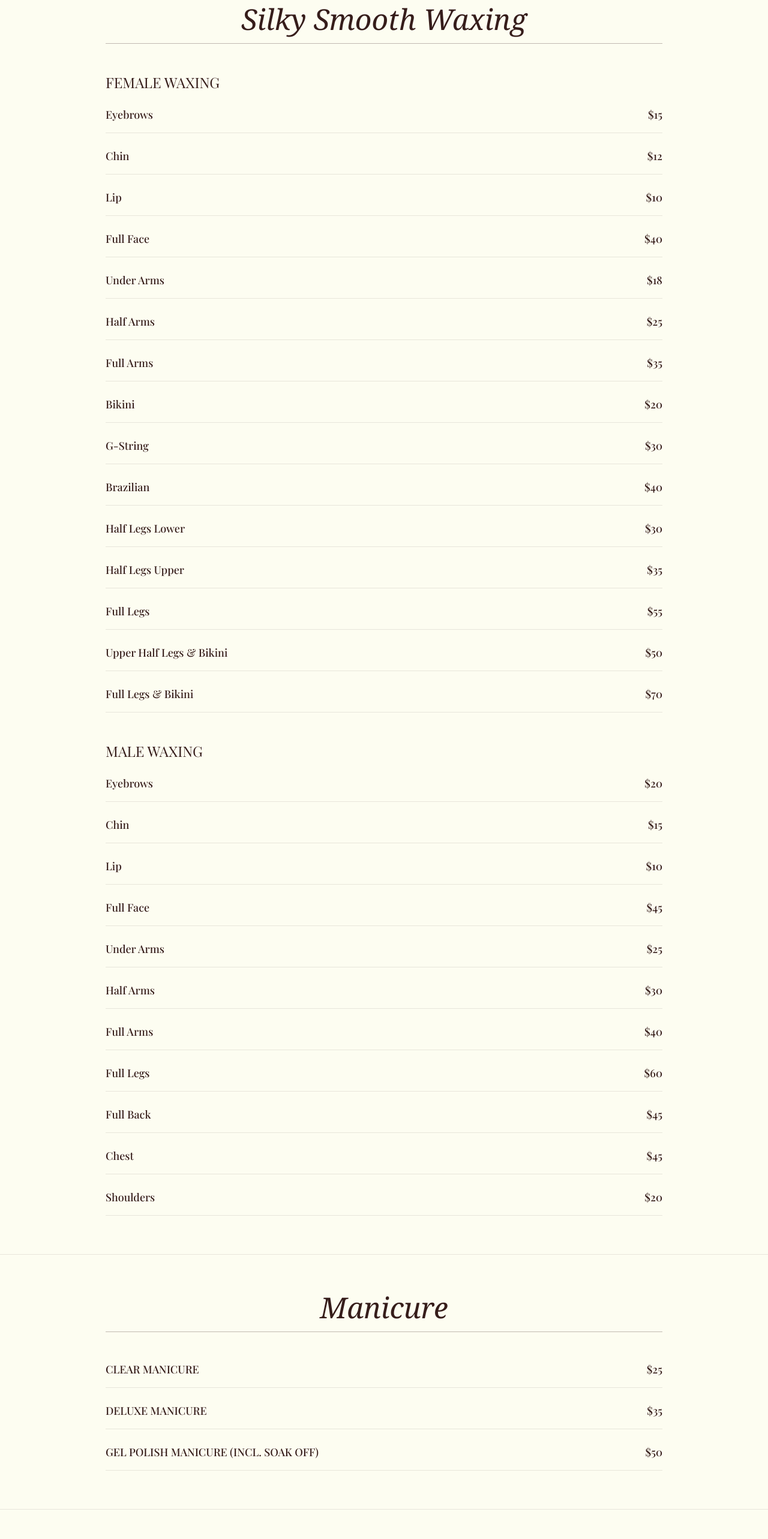
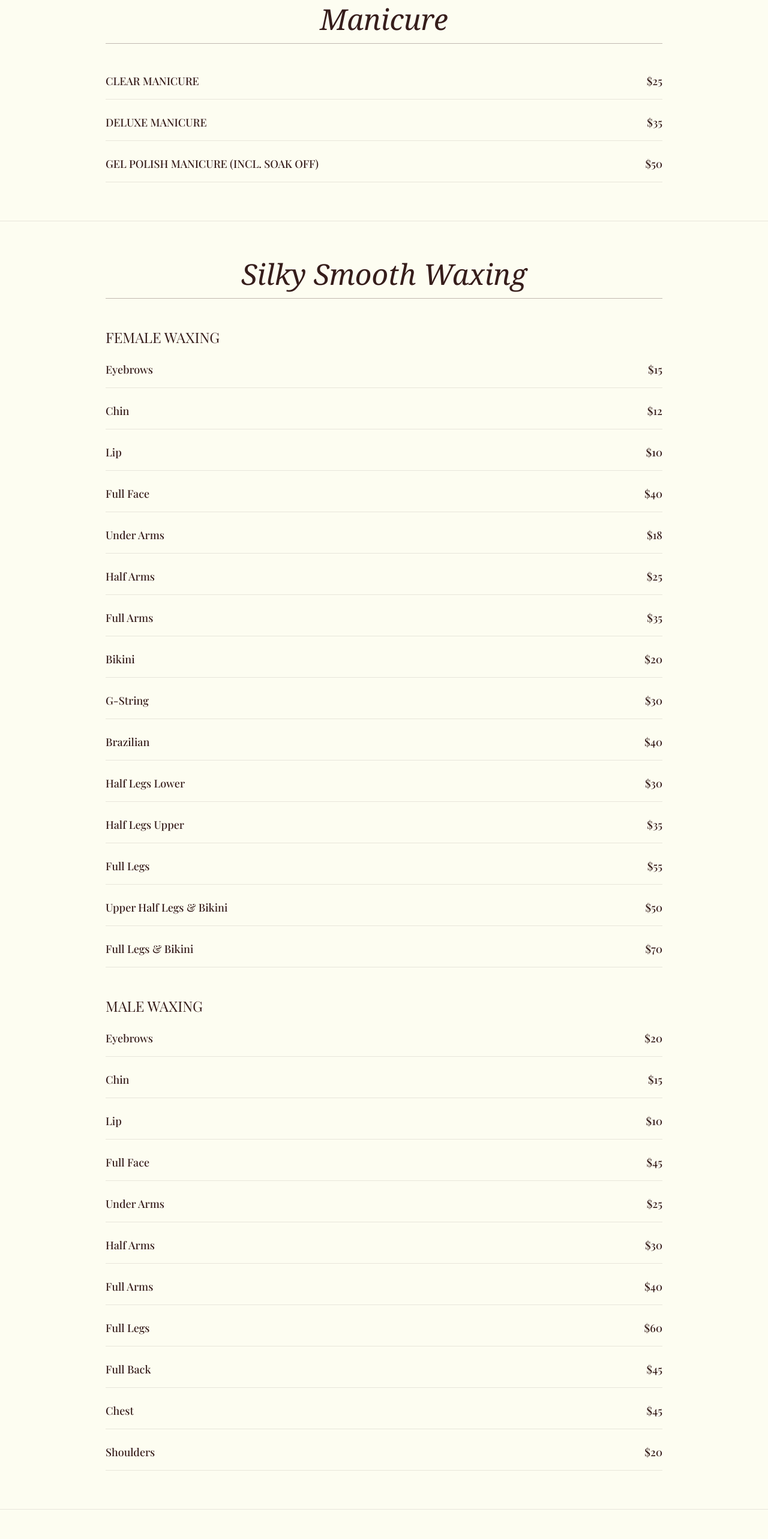
Before and after one commit to yrmusicsomt/goddess_of_nails_and_beauty, a React (Vite) app: page /price-list in a window 1280 px wide. Shown: the part 180-2746 px from the top of the page at 60% size. Built offline with nearby package versions, Linux system fonts and the light colour scheme.

Commit message:
update booking links to redirect to Instagram profile

```diff
--- a/src/components/layout/Header.tsx
+++ b/src/components/layout/Header.tsx
@@ -7,7 +7,7 @@ const Header = () => {
   const location = useLocation();
 
   const handleBooking = () => {
-    window.open('https://www.fresha.com/lvp/goddess-of-nails-beauty-lonsdale-street-melbourne-JQlWq4', '_blank');
+    window.open('https://www.instagram.com/goddessofnailsandbeauty/', '_blank');
   };
 
   const isActive = (path: string) => location.pathname === path;
--- a/src/pages/Contact.tsx
+++ b/src/pages/Contact.tsx
@@ -143,7 +143,7 @@ const Contact = () => {
           <motion.div className="text-center mt-12" {...fadeInUp}>
             <p className="text-charcoal/60 mb-4">Ready to book your appointment?</p>
             <button
-              onClick={() => window.open('https://www.fresha.com/lvp/goddess-of-nails-beauty-lonsdale-street-melbourne-JQlWq4', '_blank')}
+              onClick={() => window.open('https://www.instagram.com/goddessofnailsandbeauty/', '_blank')}
               className="px-12 py-4 bg-charcoal text-cream rounded-full hover:bg-brown transition-all duration-300 hover:shadow-lg transform hover:-translate-y-0.5 text-lg font-light tracking-wider uppercase"
             >
               BOOK NOW
--- a/src/pages/Gallery.tsx
+++ b/src/pages/Gallery.tsx
@@ -197,7 +197,7 @@ const Gallery = () => {
               Book your appointment today and experience our premium nail services
             </p>
             <button
-              onClick={() => window.open('https://www.fresha.com/lvp/goddess-of-nails-beauty-lonsdale-street-melbourne-JQlWq4', '_blank')}
+              onClick={() => window.open('https://www.instagram.com/goddessofnailsandbeauty/', '_blank')}
               className="px-12 py-4 bg-charcoal text-cream rounded-full hover:bg-brown transition-all duration-300 hover:shadow-lg transform hover:-translate-y-0.5 text-lg font-light tracking-wider uppercase"
             >
               BOOK NOW
--- a/src/pages/Home.tsx
+++ b/src/pages/Home.tsx
@@ -96,7 +96,7 @@ const Home = () => {
                 </div>
 
                 <button
-                  onClick={() => window.open('https://www.fresha.com/a/studio-april-melbourne-68-mollison-street-pm249xrk/booking', '_blank')}
+                  onClick={() => window.open('https://www.instagram.com/goddessofnailsandbeauty/', '_blank')}
                   className="mt-2 px-8 md:px-10 py-3 md:py-4 bg-brown text-cream rounded-full hover:bg-brown/90 transition-all duration-300 hover:shadow-lg transform hover:-translate-y-0.5 text-sm md:text-base font-normal"
                 >
                   Shop Now
@@ -538,7 +538,7 @@ const Home = () => {
 
               {/* Explore Button */}
               <button
-                onClick={() => window.open('https://www.fresha.com/a/studio-april-melbourne-68-mollison-street-pm249xrk/booking', '_blank')}
+                onClick={() => window.open('https://www.instagram.com/goddessofnailsandbeauty/', '_blank')}
                 className="px-6 md:px-8 py-2.5 md:py-3 bg-brown text-cream rounded-full hover:bg-brown/90 transition-all duration-300 hover:shadow-lg transform hover:-translate-y-0.5 text-sm md:text-base"
               >
                 EXPLORE
--- a/src/pages/NailServiceOptions.tsx
+++ b/src/pages/NailServiceOptions.tsx
@@ -10,7 +10,7 @@ const fadeInUp = {
 
 const NailServiceOptions = () => {
   const handleBooking = () => {
-    window.open('https://www.fresha.com/lvp/goddess-of-nails-beauty-lonsdale-street-melbourne-JQlWq4', '_blank');
+    window.open('https://www.instagram.com/goddessofnailsandbeauty/', '_blank');
   };
 
   const services = [
--- a/src/pages/PriceList.tsx
+++ b/src/pages/PriceList.tsx
@@ -9,16 +9,41 @@ const fadeInUp = {
 
 const PriceList = () => {
   const handleBooking = () => {
-    window.open('https://www.fresha.com/lvp/goddess-of-nails-beauty-lonsdale-street-melbourne-JQlWq4', '_blank');
+    window.open('https://www.instagram.com/goddessofnailsandbeauty/', '_blank');
   };
 
   return (
     <div className="pt-16 md:pt-20 bg-cream">
-      {/* Waxing Section */}
+      {/* Manicure Section */}
       <section className="py-12 md:py-16">
         <div className="max-w-5xl mx-auto px-6 lg:px-12">
           <motion.div className="text-center mb-12" {...fadeInUp}>
             <h1 className="text-2xl md:text-3xl font-light tracking-widest mb-2">GODDESS OF NAILS AND BEAUTY</h1>
+            <h2 className="text-4xl md:text-5xl font-light italic mb-4" style={{ fontFamily: 'Georgia, serif' }}>
+              Manicure
+            </h2>
+            <div className="w-full h-px bg-charcoal/30 mb-8"></div>
+          </motion.div>
+
+          <motion.div className="space-y-6" {...fadeInUp}>
+            {[
+              { name: 'Clear Manicure', price: 25 },
+              { name: 'Deluxe Manicure', price: 35 },
+              { name: 'Gel Polish Manicure (incl. soak off)', price: 50 },
+            ].map((service, index) => (
+              <div key={index} className="flex justify-between items-center border-b border-charcoal/10 pb-4">
+                <h4 className="text-base md:text-lg font-medium">{service.name.toUpperCase()}</h4>
+                <p className="text-lg font-medium">${service.price}</p>
+              </div>
+            ))}
+          </motion.div>
+        </div>
+      </section>
+
+      {/* Waxing Section */}
+      <section className="py-12 md:py-16 border-t border-charcoal/10">
+        <div className="max-w-5xl mx-auto px-6 lg:px-12">
+          <motion.div className="text-center mb-12" {...fadeInUp}>
             <h2 className="text-4xl md:text-5xl font-light italic mb-4" style={{ fontFamily: 'Georgia, serif' }}>
               Silky Smooth Waxing
             </h2>
@@ -77,31 +102,6 @@ const PriceList = () => {
                 </div>
               ))}
             </div>
-          </motion.div>
-        </div>
-      </section>
-
-      {/* Manicure Section */}
-      <section className="py-12 md:py-16 border-t border-charcoal/10">
-        <div className="max-w-5xl mx-auto px-6 lg:px-12">
-          <motion.div className="text-center mb-12" {...fadeInUp}>
-            <h2 className="text-4xl md:text-5xl font-light italic mb-4" style={{ fontFamily: 'Georgia, serif' }}>
-              Manicure
-            </h2>
-            <div className="w-full h-px bg-charcoal/30 mb-8"></div>
-          </motion.div>
-
-          <motion.div className="space-y-6" {...fadeInUp}>
-            {[
-              { name: 'Clear Manicure', price: 25 },
-              { name: 'Deluxe Manicure', price: 35 },
-              { name: 'Gel Polish Manicure (incl. soak off)', price: 50 },
-            ].map((service, index) => (
-              <div key={index} className="flex justify-between items-center border-b border-charcoal/10 pb-4">
-                <h4 className="text-base md:text-lg font-medium">{service.name.toUpperCase()}</h4>
-                <p className="text-lg font-medium">${service.price}</p>
-              </div>
-            ))}
           </motion.div>
         </div>
       </section>
--- a/src/pages/Services.tsx
+++ b/src/pages/Services.tsx
@@ -9,7 +9,7 @@ const fadeInUp = {
 
 const Services = () => {
   const handleBooking = () => {
-    window.open('https://www.fresha.com/lvp/goddess-of-nails-beauty-lonsdale-street-melbourne-JQlWq4', '_blank');
+    window.open('https://www.instagram.com/goddessofnailsandbeauty/', '_blank');
   };
 
   return (
```
